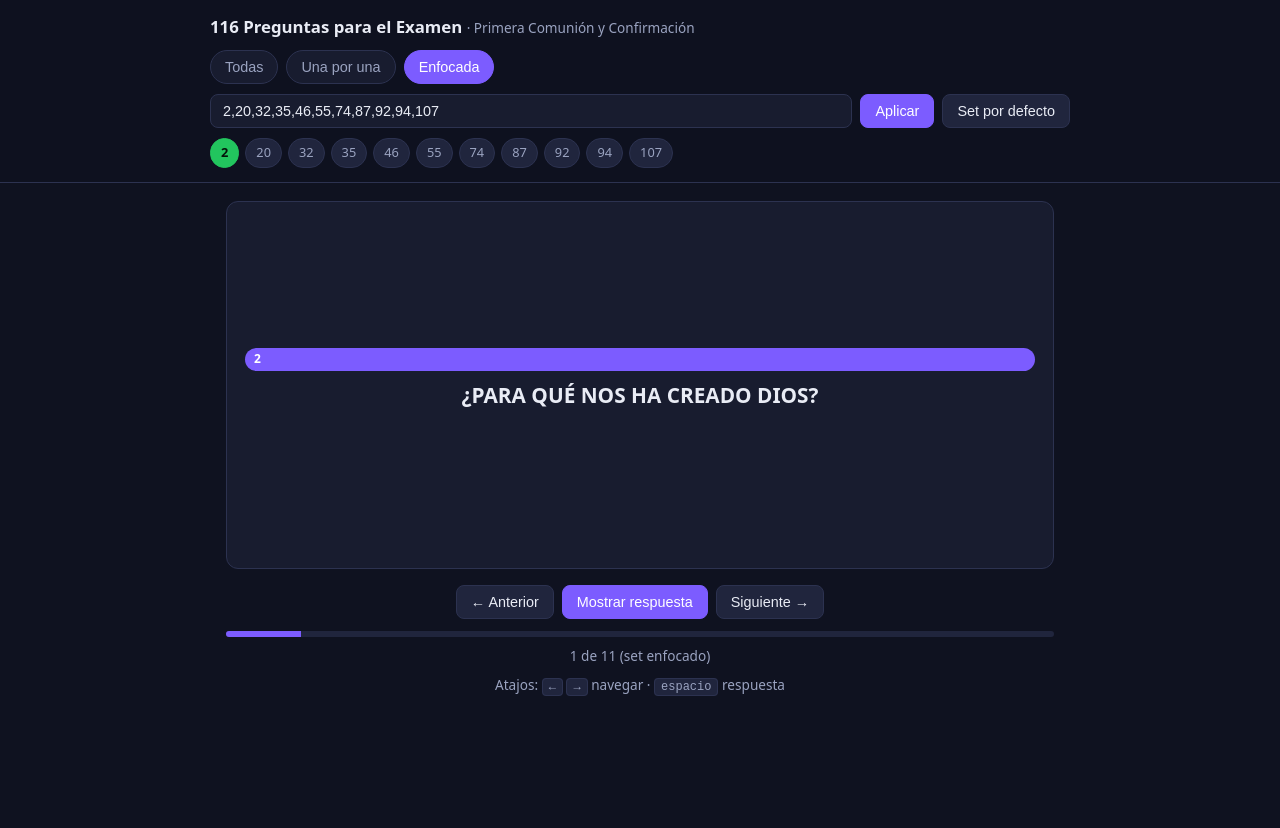
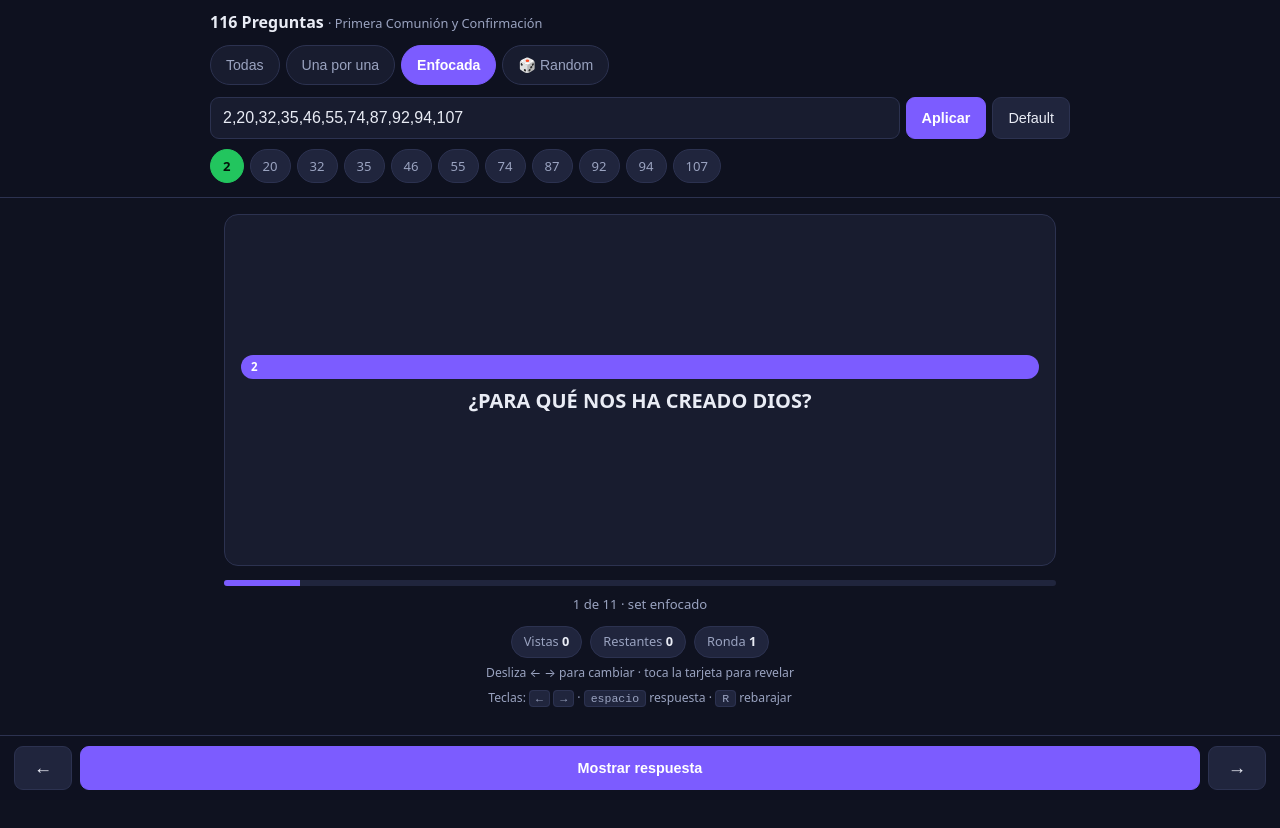
Before and after one commit to diegoorellanaga/confirmacion, a plain HTML site: page index.html in a window 1280 px wide. Both pictures are taken after a click on the button "Enfocada". Before the commit the page ends 800 px from the top, so only its background shows below. Drawn offline with Linux system fonts and the light colour scheme.

Commit message:
con random

```diff
--- a/index.html
+++ b/index.html
@@ -2,101 +2,150 @@
 <html lang="es">
 <head>
 <meta charset="UTF-8">
-<meta name="viewport" content="width=device-width, initial-scale=1.0">
-<title>116 Preguntas · Primera Comunión y Confirmación</title>
+<meta name="viewport" content="width=device-width,initial-scale=1,viewport-fit=cover">
+<meta name="theme-color" content="#0f1220">
+<meta name="mobile-web-app-capable" content="yes">
+<meta name="apple-mobile-web-app-capable" content="yes">
+<meta name="apple-mobile-web-app-status-bar-style" content="black-translucent">
+<title>116 Preguntas - Primera Comunion y Confirmacion</title>
 <style>
 :root{
   --bg:#0f1220; --card:#181c2f; --card2:#20253d; --txt:#e9ecf5;
-  --muted:#9aa3c0; --acc:#7c5cff; --acc2:#22c55e; --brd:#2c3250;
+  --muted:#9aa3c0; --acc:#7c5cff; --acc2:#22c55e; --warn:#f59e0b; --brd:#2c3250;
+  --safeT:env(safe-area-inset-top,0px);
+  --safeB:env(safe-area-inset-bottom,0px);
 }
-*{box-sizing:border-box}
+*{box-sizing:border-box;-webkit-tap-highlight-color:transparent}
+html{-webkit-text-size-adjust:100%}
 body{margin:0;font-family:system-ui,-apple-system,"Segoe UI",Roboto,sans-serif;
-  background:var(--bg);color:var(--txt);line-height:1.55}
-header{position:sticky;top:0;z-index:10;background:rgba(15,18,32,.95);
-  backdrop-filter:blur(8px);border-bottom:1px solid var(--brd);padding:14px 16px}
+  background:var(--bg);color:var(--txt);line-height:1.55;overscroll-behavior-y:contain}
+header{position:sticky;top:0;z-index:20;background:rgba(15,18,32,.96);
+  backdrop-filter:blur(10px);border-bottom:1px solid var(--brd);
+  padding:calc(10px + var(--safeT)) 14px 12px}
 .wrap{max-width:860px;margin:0 auto}
-h1{font-size:1.05rem;margin:0 0 10px;font-weight:600}
-h1 span{color:var(--muted);font-weight:400;font-size:.85rem}
-.tabs{display:flex;gap:8px;flex-wrap:wrap}
-.tab{background:var(--card);border:1px solid var(--brd);color:var(--muted);
-  padding:8px 14px;border-radius:999px;cursor:pointer;font-size:.9rem}
-.tab.on{background:var(--acc);border-color:var(--acc);color:#fff}
-.bar{display:flex;gap:8px;flex-wrap:wrap;align-items:center;margin-top:10px}
-input[type=search],input[type=text]{background:var(--card);border:1px solid var(--brd);
-  color:var(--txt);padding:8px 12px;border-radius:8px;font-size:.9rem;flex:1;min-width:160px}
+h1{font-size:1rem;margin:0 0 10px;font-weight:600}
+h1 span{color:var(--muted);font-weight:400;font-size:.8rem;display:block}
+.tabs{display:flex;gap:6px;overflow-x:auto;scrollbar-width:none;-webkit-overflow-scrolling:touch;padding-bottom:2px}
+.tabs::-webkit-scrollbar{display:none}
+.tab{flex:0 0 auto;background:var(--card);border:1px solid var(--brd);color:var(--muted);
+  padding:9px 15px;border-radius:999px;cursor:pointer;font-size:.88rem;min-height:40px}
+.tab.on{background:var(--acc);border-color:var(--acc);color:#fff;font-weight:600}
+.bar{display:flex;gap:6px;flex-wrap:wrap;align-items:center;margin-top:10px}
+input[type=search],input[type=text],select{background:var(--card);border:1px solid var(--brd);
+  color:var(--txt);padding:10px 12px;border-radius:9px;font-size:16px;flex:1;min-width:0;
+  min-height:42px;-webkit-appearance:none}
 button.b{background:var(--card2);border:1px solid var(--brd);color:var(--txt);
-  padding:8px 14px;border-radius:8px;cursor:pointer;font-size:.9rem}
-button.b:hover{border-color:var(--acc)}
-button.p{background:var(--acc);border-color:var(--acc);color:#fff}
-main{max-width:860px;margin:0 auto;padding:18px 16px 80px}
-.card{background:var(--card);border:1px solid var(--brd);border-radius:12px;
-  padding:16px 18px;margin-bottom:12px}
-.num{display:inline-block;background:var(--acc);color:#fff;font-size:.75rem;
-  font-weight:700;padding:2px 9px;border-radius:999px;margin-bottom:8px}
+  padding:10px 15px;border-radius:9px;cursor:pointer;font-size:.9rem;min-height:42px;
+  touch-action:manipulation;white-space:nowrap}
+button.b:active{transform:scale(.97)}
+button.p{background:var(--acc);border-color:var(--acc);color:#fff;font-weight:600}
+button.g{background:var(--acc2);border-color:var(--acc2);color:#04140a;font-weight:700}
+main{max-width:860px;margin:0 auto;padding:16px 14px calc(120px + var(--safeB))}
+.card{background:var(--card);border:1px solid var(--brd);border-radius:14px;
+  padding:15px 16px;margin-bottom:11px}
+.num{display:inline-block;background:var(--acc);color:#fff;font-size:.72rem;
+  font-weight:700;padding:3px 10px;border-radius:999px;margin-bottom:8px}
+.num.rnd{background:var(--warn);color:#241a02}
 .q{font-weight:600;margin:0 0 10px}
 .a{color:#c9f7d8;background:#14281d;border-left:3px solid var(--acc2);
-  padding:10px 12px;border-radius:0 8px 8px 0;margin:0}
+  padding:11px 13px;border-radius:0 9px 9px 0;margin:0}
 .hide{display:none}
-.solo{min-height:46vh;display:flex;flex-direction:column;justify-content:center}
-.solo .q{font-size:1.3rem;text-align:center}
-.solo .a{font-size:1.05rem}
-.nav{display:flex;gap:8px;justify-content:center;align-items:center;margin-top:16px;flex-wrap:wrap}
-.prog{height:6px;background:var(--card2);border-radius:999px;overflow:hidden;margin-top:12px}
+.solo{min-height:44vh;display:flex;flex-direction:column;justify-content:center;touch-action:pan-y}
+.solo .q{font-size:1.25rem;text-align:center;line-height:1.4}
+.solo .a{font-size:1rem}
+.nav{position:fixed;left:0;right:0;bottom:0;z-index:15;display:flex;gap:8px;
+  padding:10px 14px calc(10px + var(--safeB));background:rgba(15,18,32,.97);
+  backdrop-filter:blur(10px);border-top:1px solid var(--brd)}
+.nav button{flex:1}
+.nav .side{flex:0 0 58px;font-size:1.15rem}
+.prog{height:6px;background:var(--card2);border-radius:999px;overflow:hidden;margin-top:14px}
 .prog i{display:block;height:100%;background:var(--acc);width:0;transition:.25s}
-.meta{text-align:center;color:var(--muted);font-size:.85rem;margin-top:8px}
-.chips{display:flex;gap:6px;flex-wrap:wrap;margin-top:10px}
-.chip{background:var(--card2);border:1px solid var(--brd);color:var(--muted);
-  padding:4px 10px;border-radius:999px;font-size:.8rem;cursor:pointer}
+.meta{text-align:center;color:var(--muted);font-size:.82rem;margin-top:8px}
+.chips{display:flex;gap:6px;overflow-x:auto;scrollbar-width:none;margin-top:10px;padding-bottom:2px}
+.chips::-webkit-scrollbar{display:none}
+.chip{flex:0 0 auto;background:var(--card2);border:1px solid var(--brd);color:var(--muted);
+  padding:6px 12px;border-radius:999px;font-size:.82rem;cursor:pointer;min-height:34px}
 .chip.on{background:var(--acc2);border-color:var(--acc2);color:#04140a;font-weight:700}
-.empty{color:var(--muted);text-align:center;padding:40px 0}
+.chip.done{opacity:.45}
+.empty{color:var(--muted);text-align:center;padding:40px 14px}
+.stats{display:flex;gap:8px;justify-content:center;margin-top:12px;flex-wrap:wrap}
+.pill{background:var(--card2);border:1px solid var(--brd);border-radius:999px;
+  padding:5px 12px;font-size:.8rem;color:var(--muted)}
+.pill b{color:var(--txt)}
 kbd{background:var(--card2);border:1px solid var(--brd);border-radius:4px;
-  padding:1px 6px;font-size:.75rem;color:var(--muted)}
-@media(max-width:520px){.solo .q{font-size:1.1rem}}
+  padding:1px 6px;font-size:.72rem;color:var(--muted)}
+.hint{text-align:center;color:var(--muted);font-size:.76rem;margin-top:6px}
+@media(max-width:560px){
+  .solo .q{font-size:1.1rem}
+  .solo{min-height:38vh}
+  h1{font-size:.92rem}
+  .k{display:none}
+}
+@media(min-width:561px){h1 span{display:inline}}
 </style>
 </head>
 <body>
 <header><div class="wrap">
-  <h1>116 Preguntas para el Examen <span>· Primera Comunión y Confirmación</span></h1>
+  <h1>116 Preguntas <span>&middot; Primera Comuni&oacute;n y Confirmaci&oacute;n</span></h1>
   <div class="tabs">
     <button class="tab on" data-m="all">Todas</button>
     <button class="tab" data-m="one">Una por una</button>
     <button class="tab" data-m="focus">Enfocada</button>
+    <button class="tab" data-m="rand">&#127922; Random</button>
   </div>
+
   <div class="bar" id="barAll">
-    <input type="search" id="search" placeholder="Buscar en preguntas y respuestas…">
-    <button class="b" id="toggleAll">Ocultar respuestas</button>
+    <input type="search" id="search" placeholder="Buscar pregunta o respuesta...">
+    <button class="b" id="toggleAll">Ocultar resp.</button>
   </div>
+
   <div class="bar hide" id="barOne">
-    <button class="b" id="shuffle">Aleatorio</button>
-    <button class="b" id="reset">Orden 1→116</button>
-    <input type="text" id="jump" placeholder="Ir al N.º" style="max-width:110px;flex:0">
+    <button class="b" id="reset">Orden 1&rarr;116</button>
+    <input type="text" id="jump" inputmode="numeric" placeholder="Ir al N." style="max-width:110px;flex:0 0 110px">
   </div>
+
   <div class="bar hide" id="barFocus">
-    <input type="text" id="focusList" value="2,20,32,35,46,55,74,87,92,94,107">
+    <input type="text" id="focusList" inputmode="numeric" value="2,20,32,35,46,55,74,87,92,94,107">
     <button class="b p" id="applyFocus">Aplicar</button>
-    <button class="b" id="focusDefault">Set por defecto</button>
+    <button class="b" id="focusDefault">Default</button>
   </div>
+
+  <div class="bar hide" id="barRand">
+    <select id="randPool">
+      <option value="all">Todas las 116</option>
+      <option value="focus">Solo set enfocado</option>
+    </select>
+    <button class="b g" id="reshuffle">&#127922; Rebarajar</button>
+  </div>
+
   <div class="chips hide" id="chips"></div>
 </div></header>
 
 <main>
   <div id="viewAll"></div>
   <div id="viewOne" class="hide">
-    <div class="card solo">
+    <div class="card solo" id="soloCard">
       <span class="num" id="oNum">1</span>
       <p class="q" id="oQ"></p>
       <p class="a hide" id="oA"></p>
     </div>
-    <div class="nav">
-      <button class="b" id="prev">← Anterior</button>
-      <button class="b p" id="show">Mostrar respuesta</button>
-      <button class="b" id="next">Siguiente →</button>
-    </div>
     <div class="prog"><i id="progBar"></i></div>
     <div class="meta" id="meta"></div>
-    <div class="meta">Atajos: <kbd>←</kbd> <kbd>→</kbd> navegar · <kbd>espacio</kbd> respuesta</div>
+    <div class="stats hide" id="stats">
+      <span class="pill">Vistas <b id="sSeen">0</b></span>
+      <span class="pill">Restantes <b id="sLeft">0</b></span>
+      <span class="pill">Ronda <b id="sRound">1</b></span>
+    </div>
+    <div class="hint">Desliza &larr; &rarr; para cambiar &middot; toca la tarjeta para revelar</div>
+    <div class="hint k">Teclas: <kbd>&larr;</kbd> <kbd>&rarr;</kbd> &middot; <kbd>espacio</kbd> respuesta &middot; <kbd>R</kbd> rebarajar</div>
   </div>
 </main>
+
+<div class="nav hide" id="navBar">
+  <button class="b side" id="prev" aria-label="Anterior">&larr;</button>
+  <button class="b p" id="show">Mostrar respuesta</button>
+  <button class="b side" id="next" aria-label="Siguiente">&rarr;</button>
+</div>
 
 <script>
 const DATA=[
@@ -219,107 +268,148 @@ const DATA=[
 ];
 const DEFAULT_FOCUS=[2,20,32,35,46,55,74,87,92,94,107];
 
-let mode="all", deck=DATA.slice(), idx=0, revealed=false, focusIds=DEFAULT_FOCUS.slice();
+let mode="all",deck=DATA.slice(),idx=0,revealed=false,
+    focusIds=DEFAULT_FOCUS.slice(),seen=new Set(),round=1,hiddenAll=false;
 const $=s=>document.querySelector(s);
 const esc=s=>s.replace(/[&<>]/g,c=>({'&':'&amp;','<':'&lt;','>':'&gt;'}[c]));
 
-/* ---------- modo TODAS ---------- */
+function shuffle(a){
+  const r=a.slice();
+  for(let i=r.length-1;i>0;i--){const j=Math.random()*(i+1)|0;[r[i],r[j]]=[r[j],r[i]];}
+  return r;
+}
+
 function renderAll(){
   const t=$("#search").value.trim().toLowerCase();
   const list=DATA.filter(d=>!t||d.q.toLowerCase().includes(t)||d.a.toLowerCase().includes(t));
-  $("#viewAll").innerHTML = list.length? list.map(d=>`
-    <div class="card">
-      <span class="num">${d.n}</span>
-      <p class="q">${esc(d.q)}</p>
-      <p class="a ${hiddenAll?'hide':''}">${esc(d.a)}</p>
-    </div>`).join("") : `<div class="empty">Sin resultados para “${esc(t)}”.</div>`;
+  $("#viewAll").innerHTML=list.length?list.map(d=>
+    '<div class="card"><span class="num">'+d.n+'</span><p class="q">'+esc(d.q)+
+    '</p><p class="a '+(hiddenAll?'hide':'')+'">'+esc(d.a)+'</p></div>').join("")
+    :'<div class="empty">Sin resultados para "'+esc(t)+'".</div>';
 }
-let hiddenAll=false;
 $("#search").addEventListener("input",renderAll);
 $("#toggleAll").onclick=()=>{
   hiddenAll=!hiddenAll;
-  $("#toggleAll").textContent = hiddenAll?"Mostrar respuestas":"Ocultar respuestas";
+  $("#toggleAll").textContent=hiddenAll?"Ver resp.":"Ocultar resp.";
   renderAll();
 };
 
-/* ---------- modo UNA / ENFOCADA ---------- */
 function renderOne(){
-  if(!deck.length){ $("#oQ").textContent="No hay preguntas en este set."; $("#oA").classList.add("hide"); return; }
-  if(idx<0) idx=deck.length-1;
-  if(idx>=deck.length) idx=0;
+  if(!deck.length){$("#oQ").textContent="No hay preguntas en este set.";$("#oA").classList.add("hide");return;}
+  if(idx<0)idx=deck.length-1;
+  if(idx>=deck.length){
+    if(mode==="rand"){deck=shuffle(deck);idx=0;round++;seen.clear();}
+    else idx=0;
+  }
   const d=deck[idx];
+  seen.add(d.n);
   $("#oNum").textContent=d.n;
+  $("#oNum").classList.toggle("rnd",mode==="rand");
   $("#oQ").textContent=d.q;
   $("#oA").textContent=d.a;
   $("#oA").classList.toggle("hide",!revealed);
-  $("#show").textContent = revealed?"Ocultar respuesta":"Mostrar respuesta";
-  $("#progBar").style.width = ((idx+1)/deck.length*100)+"%";
-  $("#meta").textContent = `${idx+1} de ${deck.length}`+(mode==="focus"?" (set enfocado)":"");
-  if(mode==="focus") drawChips();
+  $("#show").textContent=revealed?"Ocultar respuesta":"Mostrar respuesta";
+  $("#progBar").style.width=((idx+1)/deck.length*100)+"%";
+  $("#meta").textContent=(idx+1)+" de "+deck.length+
+    (mode==="focus"?" \u00b7 set enfocado":mode==="rand"?" \u00b7 orden aleatorio":"");
+  $("#stats").classList.toggle("hide",mode!=="rand");
+  if(mode==="rand"){
+    $("#sSeen").textContent=seen.size;
+    $("#sLeft").textContent=deck.length-(idx+1);
+    $("#sRound").textContent=round;
+  }
+  if(mode==="focus"||mode==="rand")drawChips(); else $("#chips").innerHTML="";
 }
 function drawChips(){
-  $("#chips").innerHTML = deck.map((d,i)=>
-    `<span class="chip ${i===idx?'on':''}" data-i="${i}">${d.n}</span>`).join("");
+  $("#chips").innerHTML=deck.map((d,i)=>
+    '<span class="chip '+(i===idx?'on':i<idx?'done':'')+'" data-i="'+i+'">'+d.n+'</span>').join("");
+  const on=$("#chips .chip.on");
+  if(on)on.scrollIntoView({inline:"center",block:"nearest",behavior:"smooth"});
 }
 $("#chips").onclick=e=>{
-  if(e.target.dataset.i!==undefined){ idx=+e.target.dataset.i; revealed=false; renderOne(); }
+  if(e.target.dataset.i!==undefined){idx=+e.target.dataset.i;revealed=false;renderOne();}
 };
-$("#next").onclick=()=>{ idx++; revealed=false; renderOne(); };
-$("#prev").onclick=()=>{ idx--; revealed=false; renderOne(); };
-$("#show").onclick=()=>{ revealed=!revealed; renderOne(); };
-$("#shuffle").onclick=()=>{
-  for(let i=deck.length-1;i>0;i--){const j=Math.random()*(i+1)|0;[deck[i],deck[j]]=[deck[j],deck[i]];}
-  idx=0;revealed=false;renderOne();
+$("#next").onclick=()=>{idx++;revealed=false;renderOne();};
+$("#prev").onclick=()=>{idx--;revealed=false;renderOne();};
+$("#show").onclick=()=>{revealed=!revealed;renderOne();};
+$("#soloCard").onclick=e=>{if(!e.target.closest("button")){revealed=!revealed;renderOne();}};
+$("#reset").onclick=()=>{deck=DATA.slice();idx=0;revealed=false;renderOne();};
+$("#jump").onchange=e=>{
+  const i=deck.findIndex(d=>d.n===+e.target.value);
+  if(i>=0){idx=i;revealed=false;renderOne();}
+  e.target.value="";
 };
-$("#reset").onclick=()=>{ deck=DATA.slice(); idx=0; revealed=false; renderOne(); };
-$("#jump").onchange=e=>{
-  const n=+e.target.value, i=deck.findIndex(d=>d.n===n);
-  if(i>=0){ idx=i; revealed=false; renderOne(); } e.target.value="";
-};
+
+function buildRandom(){
+  const pool=$("#randPool").value==="focus"
+    ? focusIds.map(n=>DATA.find(d=>d.n===n)).filter(Boolean)
+    : DATA.slice();
+  deck=shuffle(pool);idx=0;revealed=false;seen.clear();round=1;
+  localStorage.setItem("randPool",$("#randPool").value);
+  renderOne();
+}
+$("#reshuffle").onclick=()=>{deck=shuffle(deck);idx=0;revealed=false;seen.clear();round++;renderOne();};
+$("#randPool").onchange=buildRandom;
+
 function parseFocus(s){
-  return [...new Set(s.split(/[^0-9]+/).filter(Boolean).map(Number)
-    .filter(n=>n>=1&&n<=116))];
+  return [...new Set(s.split(/[^0-9]+/).filter(Boolean).map(Number).filter(n=>n>=1&&n<=116))];
 }
 function applyFocus(){
   focusIds=parseFocus($("#focusList").value);
-  if(!focusIds.length){ focusIds=DEFAULT_FOCUS.slice(); $("#focusList").value=focusIds.join(","); }
+  if(!focusIds.length){focusIds=DEFAULT_FOCUS.slice();$("#focusList").value=focusIds.join(",");}
   deck=focusIds.map(n=>DATA.find(d=>d.n===n)).filter(Boolean);
   idx=0;revealed=false;
   localStorage.setItem("focusSet",focusIds.join(","));
   renderOne();
 }
 $("#applyFocus").onclick=applyFocus;
-$("#focusDefault").onclick=()=>{ $("#focusList").value=DEFAULT_FOCUS.join(","); applyFocus(); };
+$("#focusDefault").onclick=()=>{$("#focusList").value=DEFAULT_FOCUS.join(",");applyFocus();};
 
-/* ---------- cambio de modo ---------- */
-document.querySelectorAll(".tab").forEach(b=>b.onclick=()=>{
-  document.querySelectorAll(".tab").forEach(x=>x.classList.remove("on"));
-  b.classList.add("on");
-  mode=b.dataset.m;
-  $("#viewAll").classList.toggle("hide",mode!=="all");
-  $("#viewOne").classList.toggle("hide",mode==="all");
-  $("#barAll").classList.toggle("hide",mode!=="all");
-  $("#barOne").classList.toggle("hide",mode!=="one");
-  $("#barFocus").classList.toggle("hide",mode!=="focus");
-  $("#chips").classList.toggle("hide",mode!=="focus");
-  if(mode==="all") renderAll();
-  if(mode==="one"){ deck=DATA.slice(); idx=0; revealed=false; renderOne(); }
-  if(mode==="focus") applyFocus();
-  location.hash=mode;
-});
+function setMode(m){
+  mode=m;
+  document.querySelectorAll(".tab").forEach(x=>x.classList.toggle("on",x.dataset.m===m));
+  $("#viewAll").classList.toggle("hide",m!=="all");
+  $("#viewOne").classList.toggle("hide",m==="all");
+  $("#navBar").classList.toggle("hide",m==="all");
+  $("#barAll").classList.toggle("hide",m!=="all");
+  $("#barOne").classList.toggle("hide",m!=="one");
+  $("#barFocus").classList.toggle("hide",m!=="focus");
+  $("#barRand").classList.toggle("hide",m!=="rand");
+  $("#chips").classList.toggle("hide",m!=="focus"&&m!=="rand");
+  if(m==="all")renderAll();
+  if(m==="one"){deck=DATA.slice();idx=0;revealed=false;renderOne();}
+  if(m==="focus")applyFocus();
+  if(m==="rand")buildRandom();
+  location.hash=m;
+  window.scrollTo({top:0});
+}
+document.querySelectorAll(".tab").forEach(b=>b.onclick=()=>setMode(b.dataset.m));
+
+let tx=0,ty=0;
+const card=$("#soloCard");
+card.addEventListener("touchstart",e=>{tx=e.changedTouches[0].clientX;ty=e.changedTouches[0].clientY;},{passive:true});
+card.addEventListener("touchend",e=>{
+  const dx=e.changedTouches[0].clientX-tx, dy=e.changedTouches[0].clientY-ty;
+  if(Math.abs(dx)>50&&Math.abs(dx)>Math.abs(dy)*1.5){
+    if(dx<0)$("#next").click(); else $("#prev").click();
+  }
+},{passive:true});
+
 document.addEventListener("keydown",e=>{
-  if(mode==="all"||/INPUT/.test(e.target.tagName)) return;
-  if(e.key==="ArrowRight") $("#next").click();
-  if(e.key==="ArrowLeft") $("#prev").click();
-  if(e.key===" "){ e.preventDefault(); $("#show").click(); }
+  if(mode==="all"||/INPUT|SELECT/.test(e.target.tagName))return;
+  if(e.key==="ArrowRight")$("#next").click();
+  if(e.key==="ArrowLeft")$("#prev").click();
+  if(e.key===" "){e.preventDefault();$("#show").click();}
+  if(e.key==="r"||e.key==="R"){if(mode==="rand")$("#reshuffle").click();}
 });
 
-/* ---------- init ---------- */
-const saved=localStorage.getItem("focusSet");
-if(saved){ $("#focusList").value=saved; focusIds=parseFocus(saved); }
+const savedF=localStorage.getItem("focusSet");
+if(savedF){$("#focusList").value=savedF;focusIds=parseFocus(savedF);}
+const savedP=localStorage.getItem("randPool");
+if(savedP)$("#randPool").value=savedP;
 renderAll();
 const h=location.hash.replace("#","");
-if(["one","focus"].includes(h)) document.querySelector(`.tab[data-m="${h}"]`).click();
+setMode(["one","focus","rand"].includes(h)?h:"all");
 </script>
 </body>
 </html>
```
